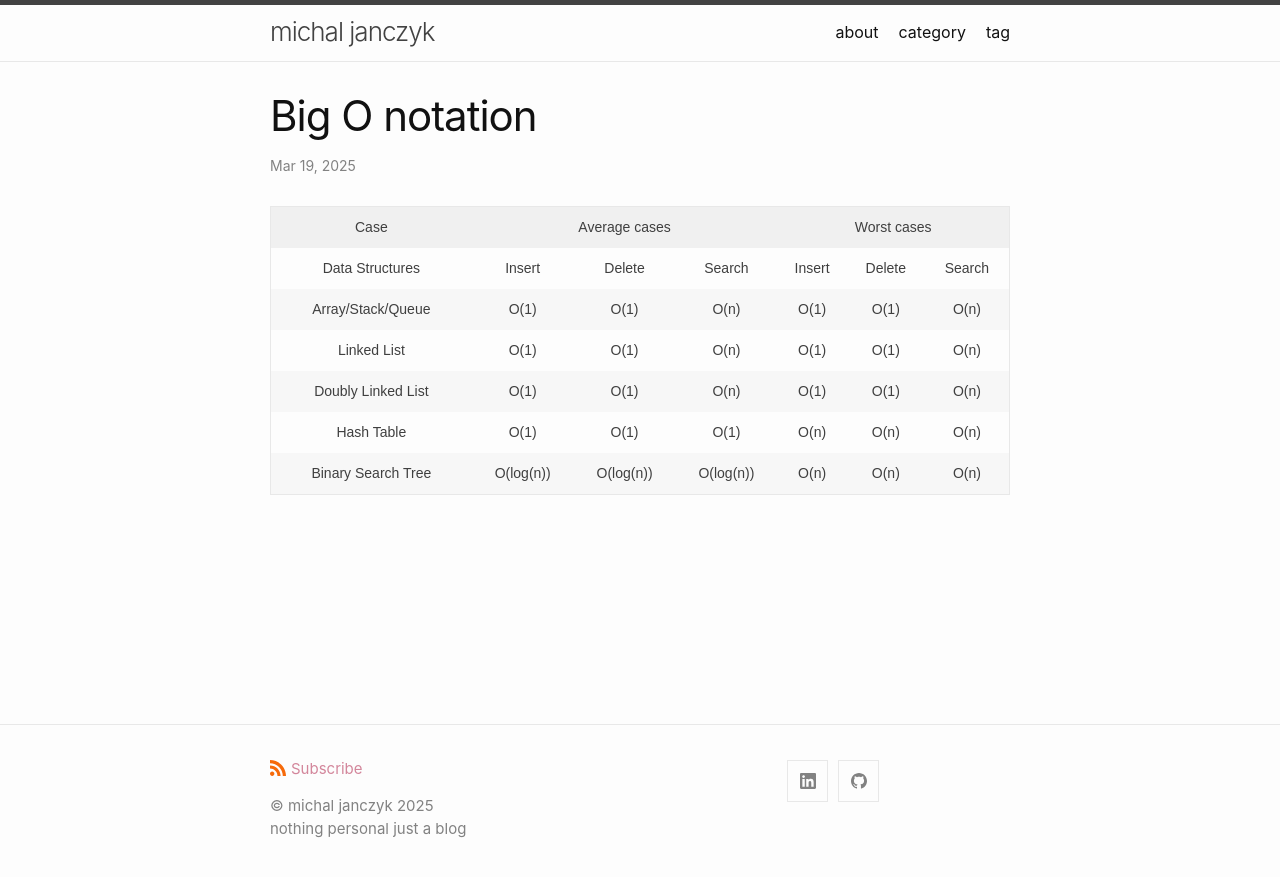
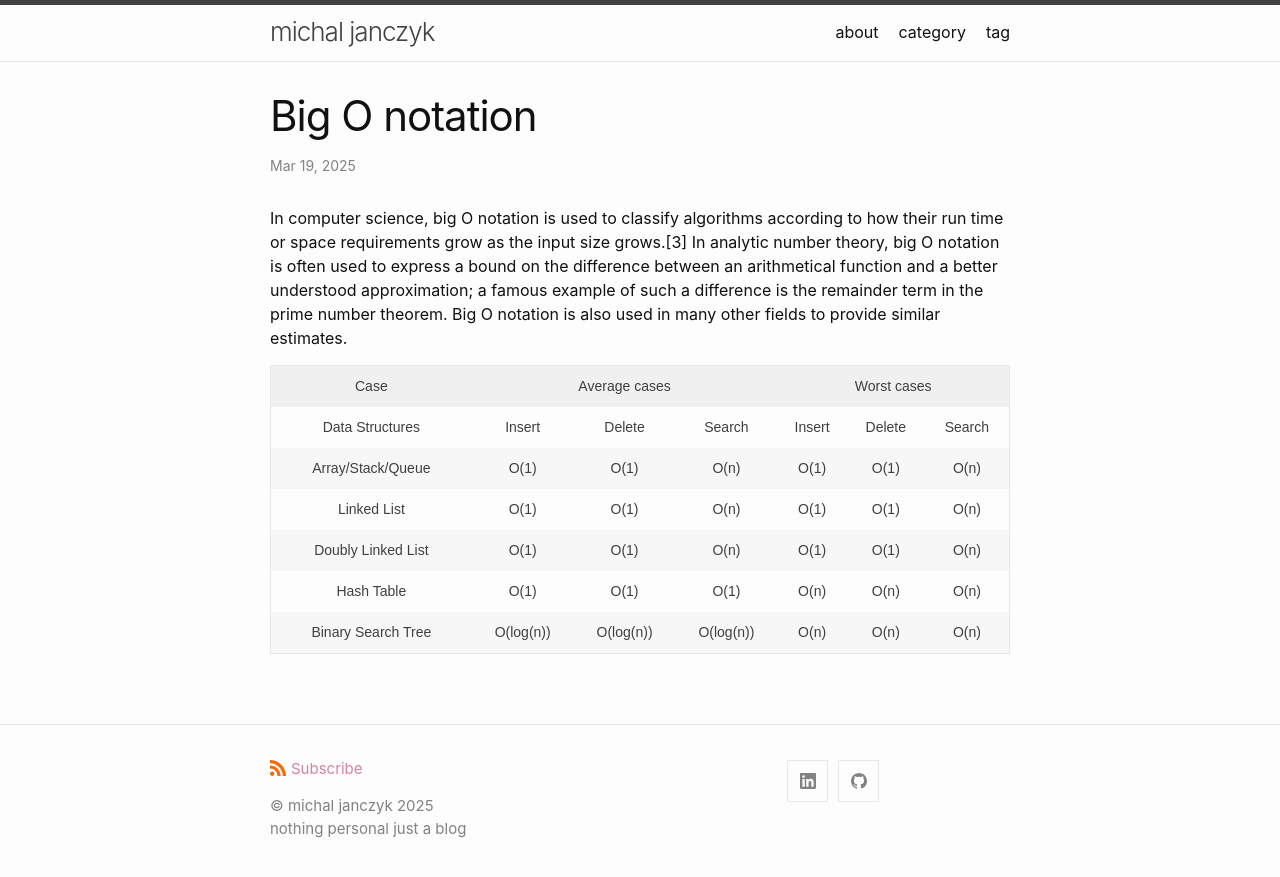
Before and after one commit to michal0janczyk/michaljanczyk.github.io, a Jekyll site: the page built from _posts/algorithms/2025-03-19-big-o-notation.markdown, in a window 1280 px wide. Shown: the top 877 px of the page. Built offline with Jekyll 4.4.1, drawn with Linux system fonts in a browser that asks for light colours.

Commit message:
Update 2025-03-19-big-o-notation.markdown

```diff
--- a/_posts/algorithms/2025-03-19-big-o-notation.markdown
+++ b/_posts/algorithms/2025-03-19-big-o-notation.markdown
@@ -5,6 +5,8 @@ date:   2025-03-19
 category: Algorithms
 tags: algorithms
 ---
+
+In computer science, big O notation is used to classify algorithms according to how their run time or space requirements grow as the input size grows.[3] In analytic number theory, big O notation is often used to express a bound on the difference between an arithmetical function and a better understood approximation; a famous example of such a difference is the remainder term in the prime number theorem. Big O notation is also used in many other fields to provide similar estimates.
 
 <style type="text/css">
 .tg  {border-collapse:collapse;border-spacing:0;}
```
